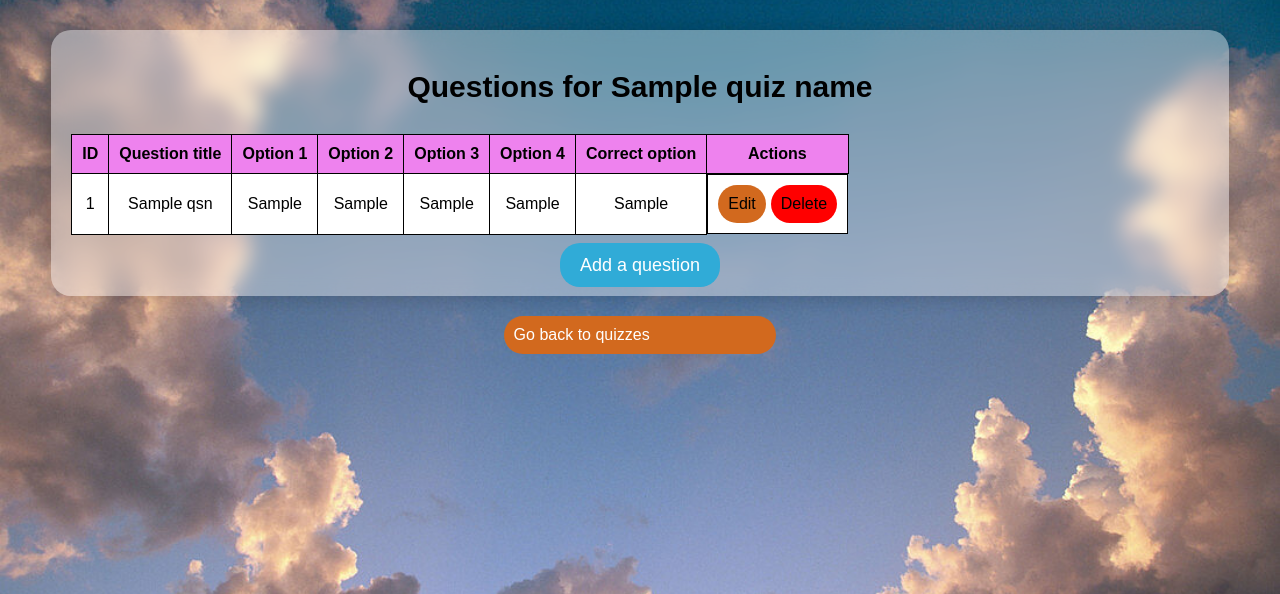
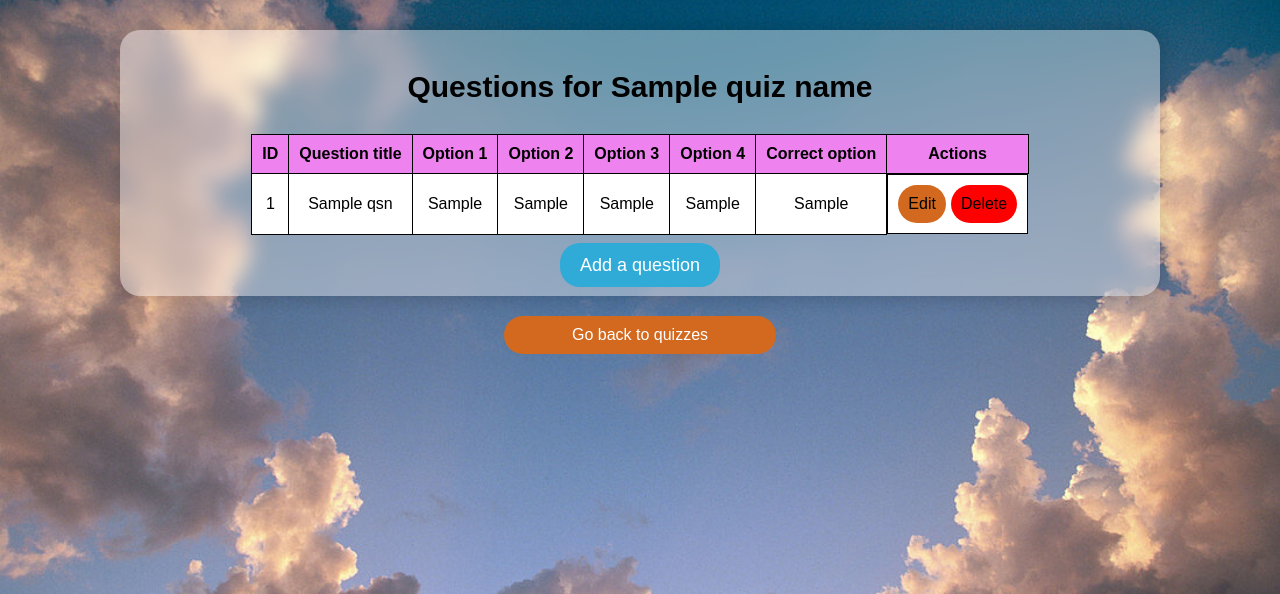
Before and after one commit to 22f3002631/Quiz-Master-V1, a Flask app: template templates/view_qsns.html in a window 1280 px wide. Shown: the part 91-685 px from the top of the page. Run offline with Flask 3, Linux system fonts and the light colour scheme; the template is opened without the code that fills it: most values are stand-ins (such as "Sample title", 1, 10 or a date in 2020).

Commit message:
Modified css for table

```diff
--- a/templates/view_qsns.html
+++ b/templates/view_qsns.html
@@ -8,7 +8,7 @@
         <link rel="stylesheet" href="/static/addeditany.css">
         <style>
             main{
-                max-width: 1200px;
+                max-width: 1000px;
                 margin:auto;
                 margin-top: 30px;
                 padding: 20px;
@@ -17,6 +17,7 @@
                 backdrop-filter: blur(10px);
             }
             #qsntable{
+                margin:auto;
                 border-collapse: collapse;
                 margin-bottom: 20px;
             }
@@ -110,7 +111,7 @@
             </table>
             <a class="qadd" href="{{ url_for('add_qsn',chapter_id=chapter_id,quiz_id=quiz_id) }}">Add a question</a>
         </main>
-            <a class="goback" href="{{ url_for('view_quizzes',chapter_id=chapter_id )}}">Go back to quizzes</a>
+            <a class="goback" style="text-align: center;" href="{{ url_for('view_quizzes',chapter_id=chapter_id )}}">Go back to quizzes</a>
     </body>
     <script>
         function filterqsn(){
```
